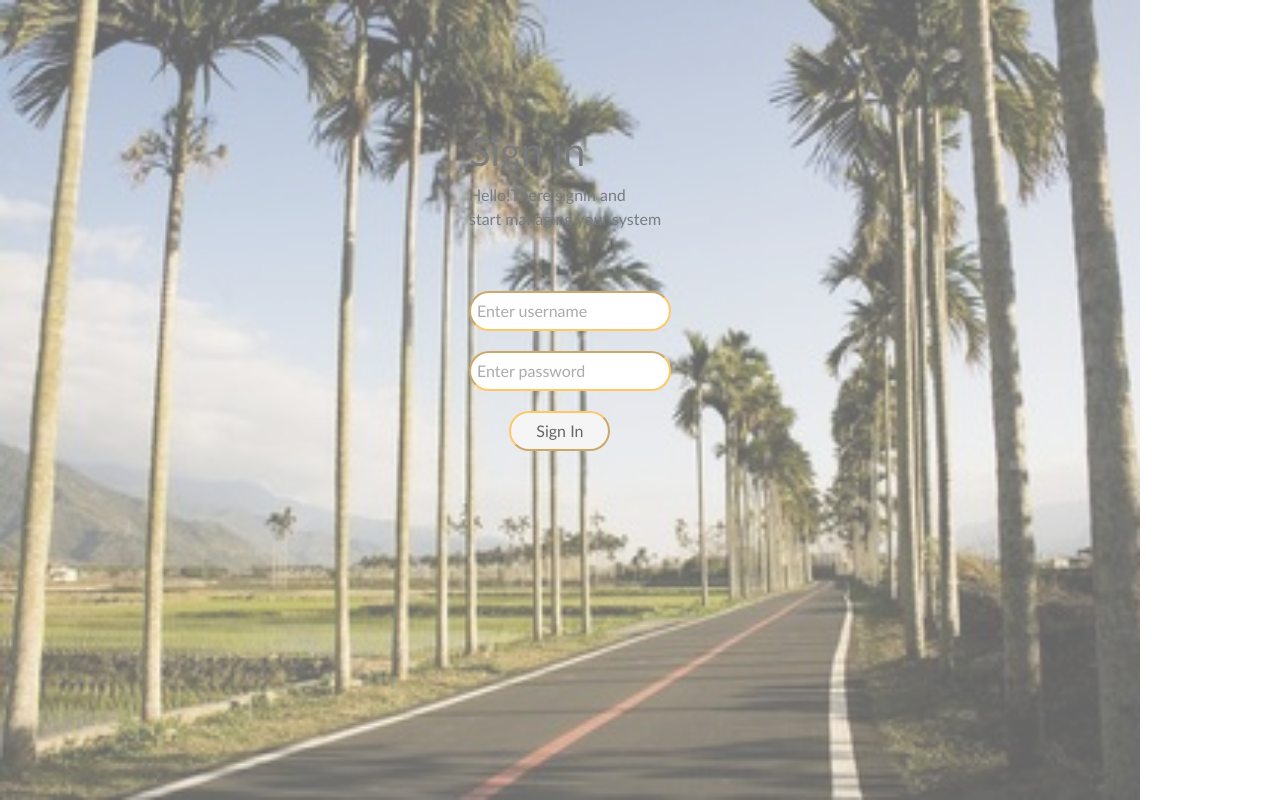
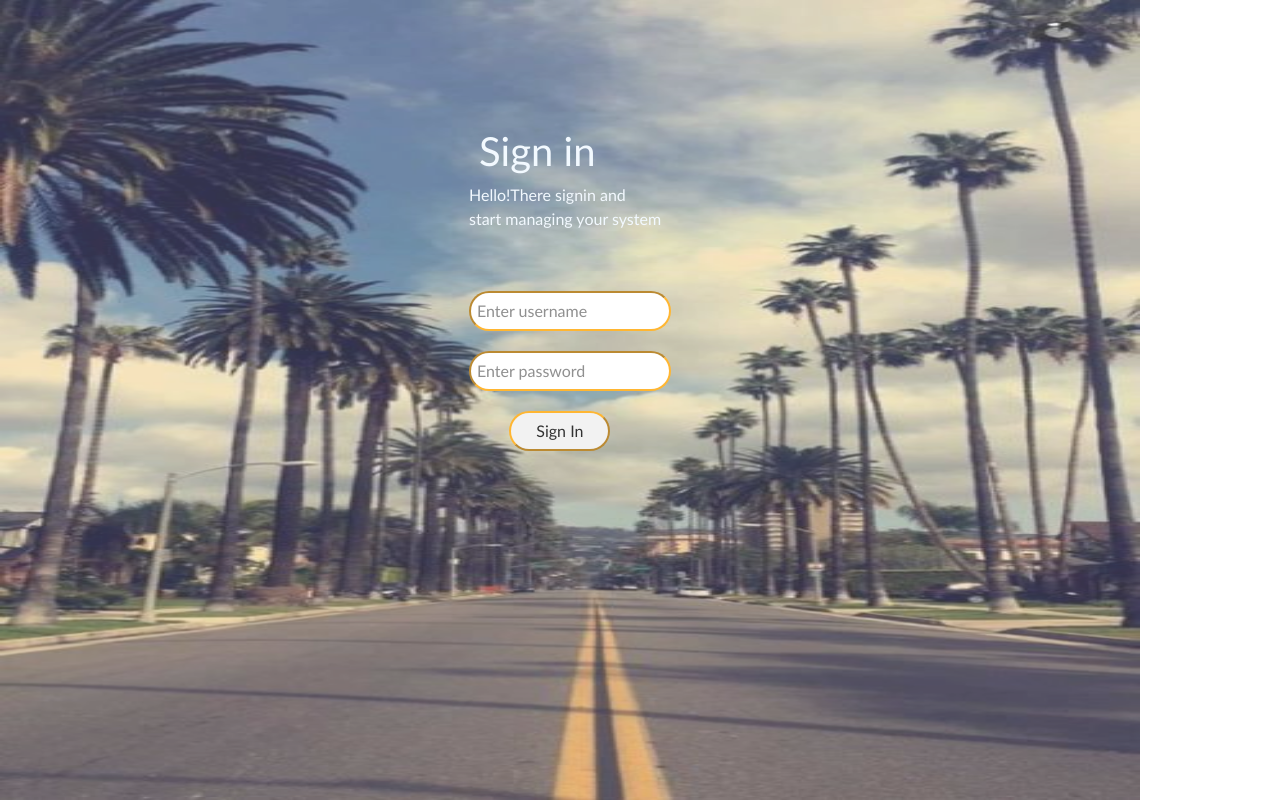
Before and after one commit to Lidya1234/find_my_house22, a React (Create React App) app: page / in a window 1280 px wide. Built offline with nearby package versions, Linux system fonts and the light colour scheme; no server answers.

Commit message:
Change the image in style.css and image

```diff
--- a/src/containers/FavouriteList.js
+++ b/src/containers/FavouriteList.js
@@ -1,6 +1,6 @@
 import React, { useEffect } from 'react';
 import { useSelector, useDispatch } from 'react-redux';
-import { fetchFavorite } from '../reducers/findSlice';
+import { fetchFavorite, fetchHouses } from '../reducers/findSlice';
 import Nav from '../components/Nav';
 import Page from '../components/Page';
 
@@ -9,8 +9,10 @@ import House from '../components/House';
 const FavouriteList = () => {
   const dispatch = useDispatch();
   const { house, status, favorite } = useSelector((state) => state.houses);
+  // const house = useSelector(selectAllHouses);
   useEffect(() => {
     dispatch(fetchFavorite());
+    dispatch(fetchHouses());
   }, [dispatch]);
   console.log(house, status, 'status');
   const list = [];
@@ -20,8 +22,8 @@ const FavouriteList = () => {
   console.log(house, 'houseess');
   for (let i = 0; i < house.length; i += 1) {
     console.log(house[i].id);
-    if (favids.includes(i.id)) {
-      list.push(i);
+    if (favids.includes(house[i].id)) {
+      list.push(house[i]);
     }
   }
   console.log(list, 'list');
--- a/src/reducers/findSlice.js
+++ b/src/reducers/findSlice.js
@@ -138,4 +138,5 @@ export const findSlice = createSlice({
 // Action creators are generated for each case reducer function
 export const { SETUSER } = findSlice.actions;
 
+// export const selectAllHouses = (state) => state.house;
 export default findSlice.reducer;
--- a/src/style/style.css
+++ b/src/style/style.css
@@ -91,15 +91,22 @@ body{
   justify-content: center;
   width: 100%;
 
- background-image: url('../image/palm3.jpg');
+ background-image: url('../image/palm4.jpg');
  background-repeat: no-repeat;
  background-size: 100% 100%;
- opacity: 0.6;
+
  height: 100%;
  position: absolute;
  top: 0;
  left: 0;
+ opacity: 0.8;
+}
 
+.login{
+  color:aliceblue;
+}
+.login h1{
+  padding-left: 5%;
 }
 .form
 {
```
